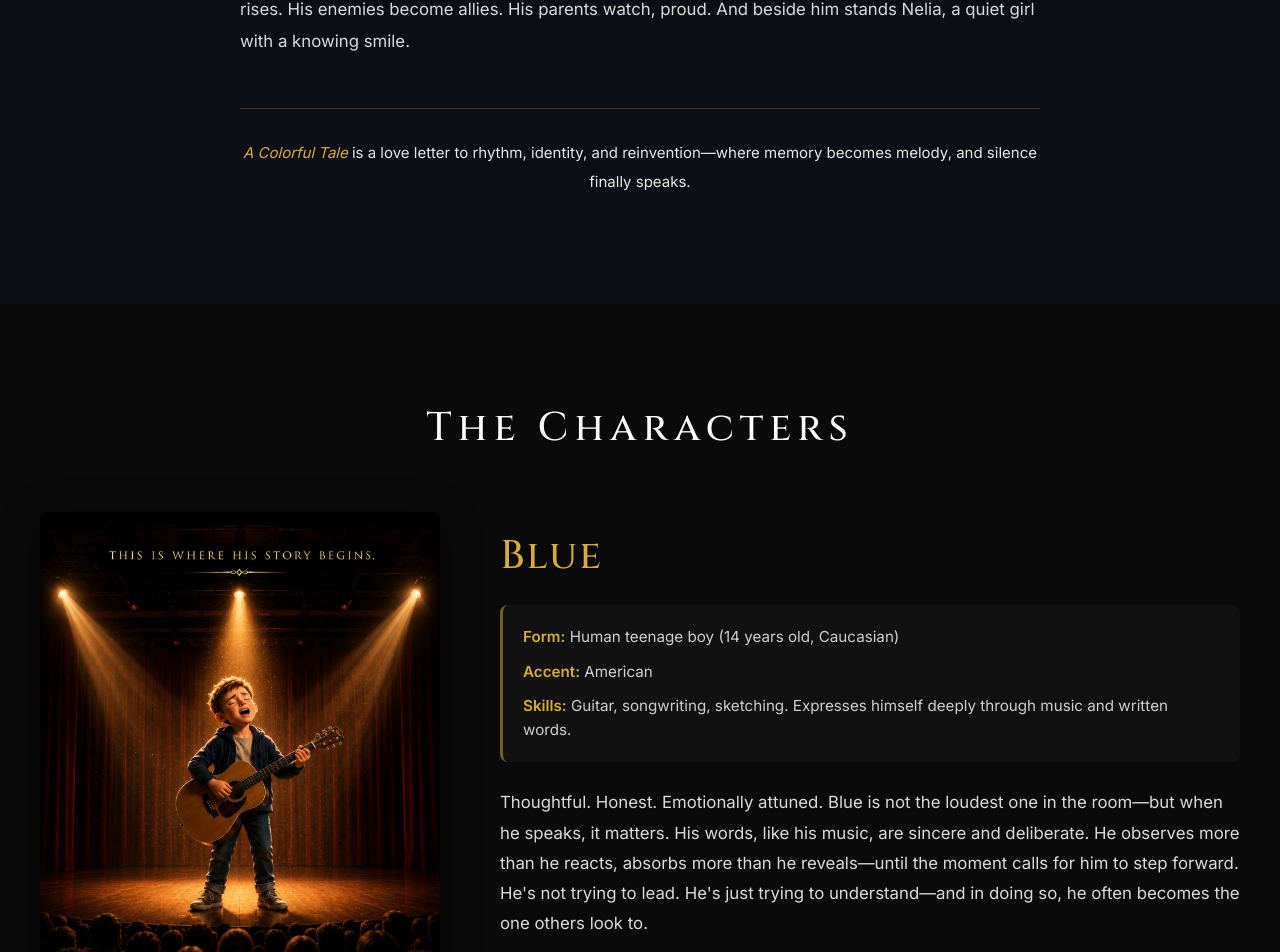
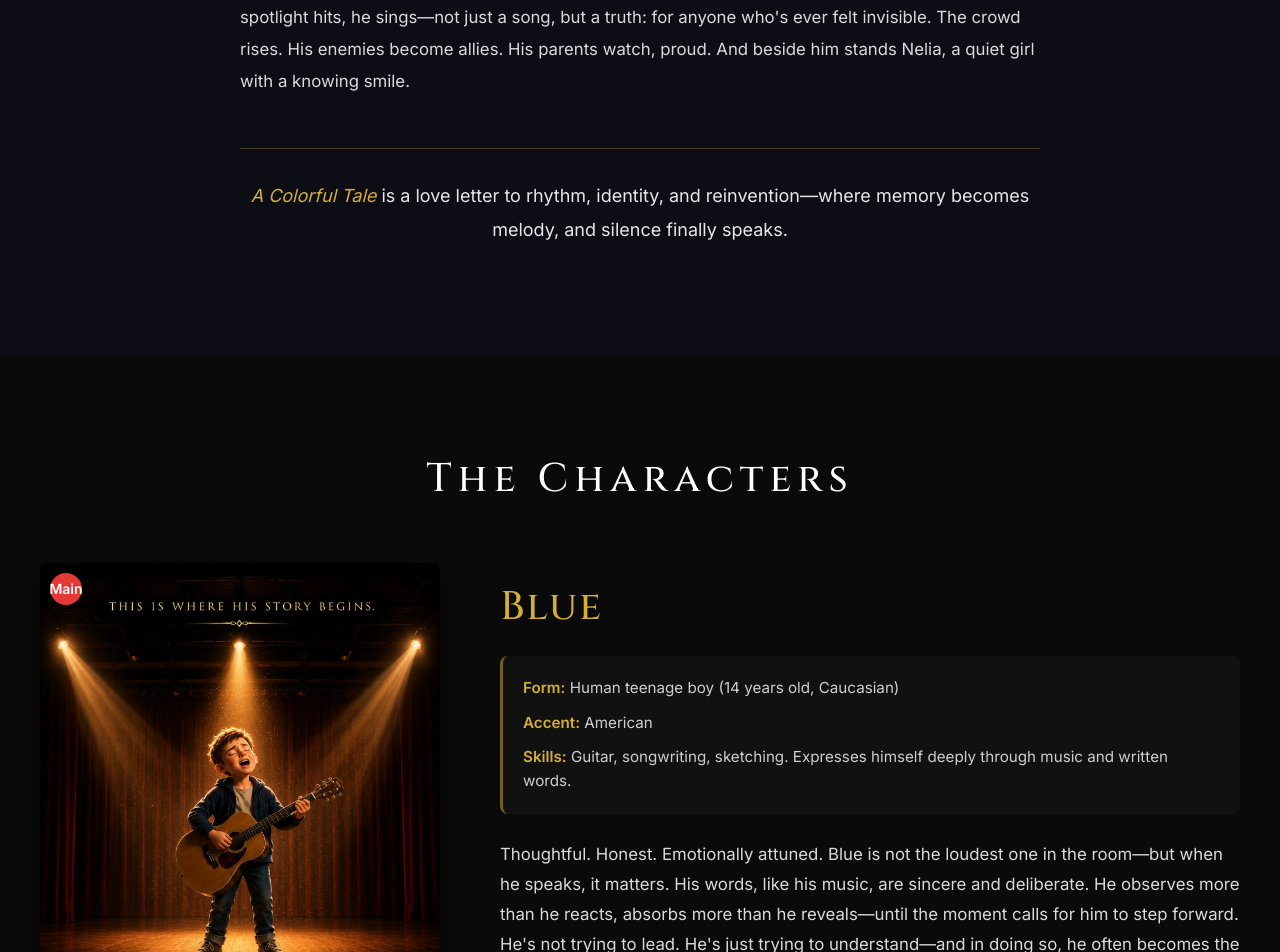
Before and after one commit to pankaj3399/a-colorful-tale, a React (Vite) app: page / in a window 1280 px wide. Shown: the part 4609-5561 px from the top of the page. Built offline with nearby package versions, Linux system fonts and the light colour scheme; a web font is replaced by a local one.

Commit message:
Update font sizes for improved readability in App.css and add temporary image labels in App.tsx for client review.

```diff
--- a/src/App.css
+++ b/src/App.css
@@ -200,7 +200,7 @@
 
 .synopsis-lead {
   font-family: 'PT Serif Caption', serif !important;
-  font-size: 15px !important;
+  font-size: 18px !important;
   font-style: italic;
   color: #d4af37 !important;
   text-align: center;
@@ -216,7 +216,7 @@
 
 .synopsis-closing {
   font-family: 'PT Serif Caption', serif;
-  font-size: 15px !important;
+  font-size: 18px !important;
   text-align: center;
   padding-top: 30px;
   margin-top: 50px !important;
@@ -398,6 +398,37 @@
   opacity: 0.9;
 }
 
+/* Temporary numbered labels for client review */
+.image-label-wrapper {
+  position: relative;
+  display: inline-block;
+  width: 100%;
+}
+
+.extra-image-wrapper {
+  position: relative;
+}
+
+.image-label {
+  position: absolute;
+  top: 10px;
+  left: 10px;
+  background: #e53935;
+  color: #fff;
+  font-family: 'Inter', sans-serif;
+  font-size: 14px;
+  font-weight: 700;
+  width: 32px;
+  height: 32px;
+  border-radius: 50%;
+  display: flex;
+  align-items: center;
+  justify-content: center;
+  z-index: 5;
+  box-shadow: 0 2px 8px rgba(0,0,0,0.5);
+  pointer-events: none;
+}
+
 /* Responsive Characters */
 @media (max-width: 900px) {
   .character-block,
@@ -450,7 +481,7 @@
 
 .world-intro p {
   font-family: 'PT Serif Caption', serif;
-  font-size: 14px;
+  font-size: 18px;
   line-height: 1.8;
   color: rgba(255, 255, 255, 0.8);
 }
--- a/src/App.tsx
+++ b/src/App.tsx
@@ -366,7 +366,10 @@ function App() {
             className={`character-block ${index % 2 === 1 ? 'reverse' : ''}`}
           >
             <div className="character-main-image">
-              <img src={character.mainImage} alt={character.name} />
+              <div className="image-label-wrapper">
+                <img src={character.mainImage} alt={character.name} />
+                <span className="image-label">Main</span>
+              </div>
             </div>
             <div className="character-info">
               <h3>{character.name}</h3>
@@ -401,6 +404,7 @@ function App() {
                         src={img}
                         alt={`${character.name} additional ${imgIndex + 1}`}
                       />
+                      <span className="image-label">{imgIndex + 1}</span>
                     </div>
                   ))}
                 </div>
```
